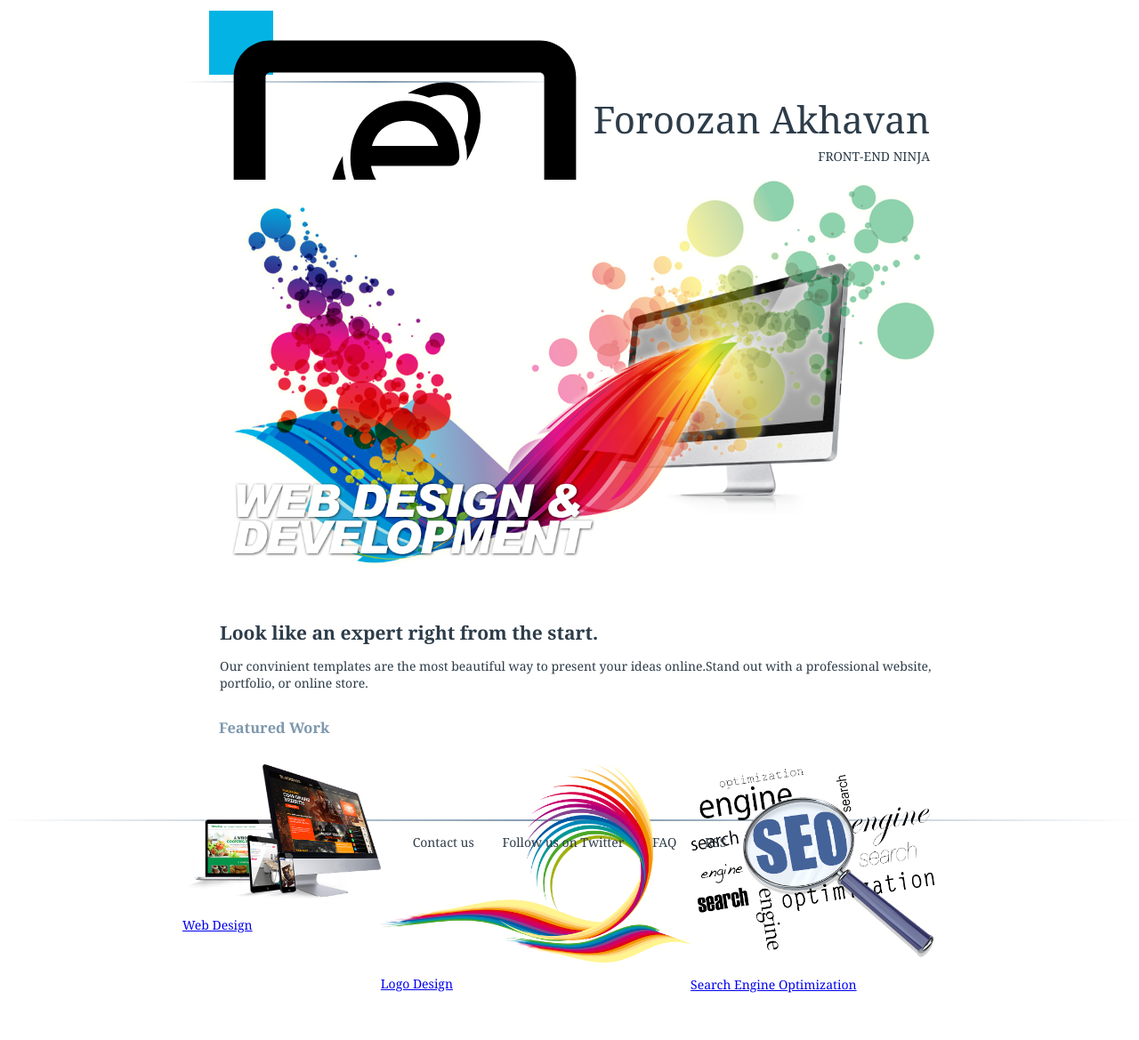
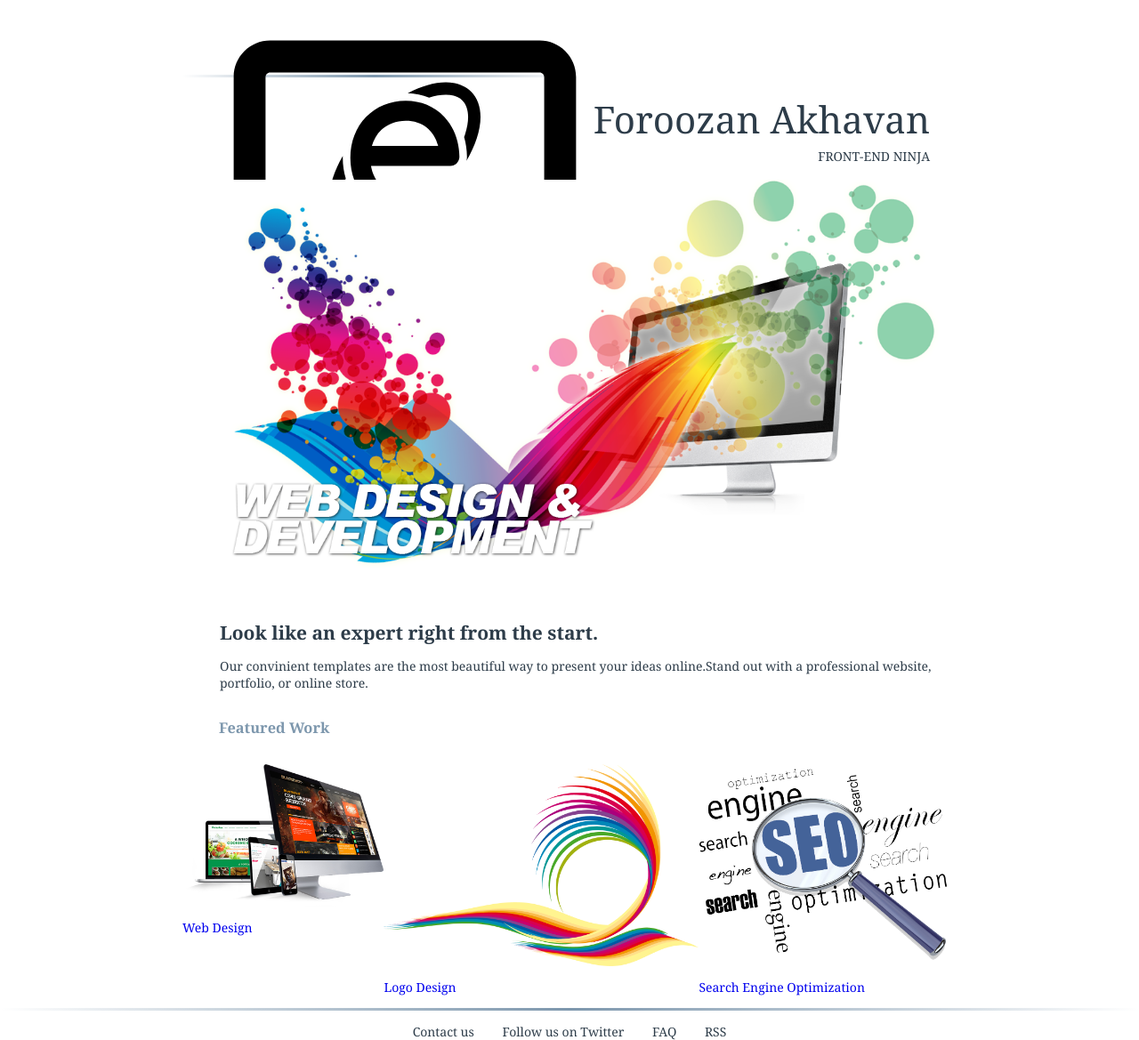
Before and after one commit to Feriangle/project-portfolio, a plain HTML site: page index.html in a window 1280 px wide. Shown: the whole page at 89% size. Before the commit the page ends 1116 px from the top, so only its background shows below. Drawn offline with Linux system fonts and the light colour scheme.

Commit message:
Update main.css

```diff
--- a/main.css
+++ b/main.css
@@ -19,6 +19,11 @@ h1, h2, h3, h4 {
   margin: 0;
 }
 
+hr {
+    -webkit-margin-before: 0;
+    -webkit-margin-after: 0;
+}
+
 ul {
   list-style: none;
   padding: 0;
@@ -26,9 +31,6 @@ ul {
 
 main {
   width: 100%;
-  height: 100%;
-  margin-left: auto;
-  margin-right: auto;
 }
 
 /*
@@ -40,11 +42,6 @@ Header
 .page_header {
   min-height: 40px;
   transition: min-height 0.3s;
-}
-
-.header_logo {
-  vertical-align: top;
-  background-color: #02b3e4;
 }
 
 .header_title {
@@ -61,13 +58,9 @@ Header
   clear: right;
 }
 
-.header_data {
-  box-sizing: border-box;
-}
-
 .hr_line {
  	border: 0;
-  height: 2px;
+  height: 3px;
   background-image: linear-gradient(to right, rgba(0, 0, 0, 0), rgba(125, 151, 173, 1), rgba(0, 0, 0, 0));
 }
 
@@ -79,12 +72,10 @@ Main Content
 
 .main_content {
 	max-width: 100%;
-	box-sizing: border-box;
 }
 
 .slider_image {
 	max-width: 100%;
-	box-sizing: border-box;
 	padding: 1em;
   position: relative;
 }
@@ -93,8 +84,7 @@ Main Content
 	max-width: 100%;
 	font-size: 14px;
 	padding-top: 1.5em;
-	margin-left: 1.75em;
-  margin-right: 1.75em;
+	margin: 0 1.75em;
   color: #2d3c49;
 	overflow: hidden;
   text-overflow: ellipsis;
@@ -111,20 +101,14 @@ Featured Work
 
 .featured_work {
   max-width: 100%;
-  margin-bottom: 3em;
-  margin-right: 1em;
 }
 
-#images a {
+.ul_images a {
   text-decoration:none;
  }
 
 h3.feature {
   padding: 1em 0;
-}
-
-img {
-	box-sizing: border-box;
 }
 
 .feature {
@@ -139,7 +123,6 @@ Footer
 
 footer {
   text-align: center;
-  padding-top: 1em;
 }
 
 footer li {
```
